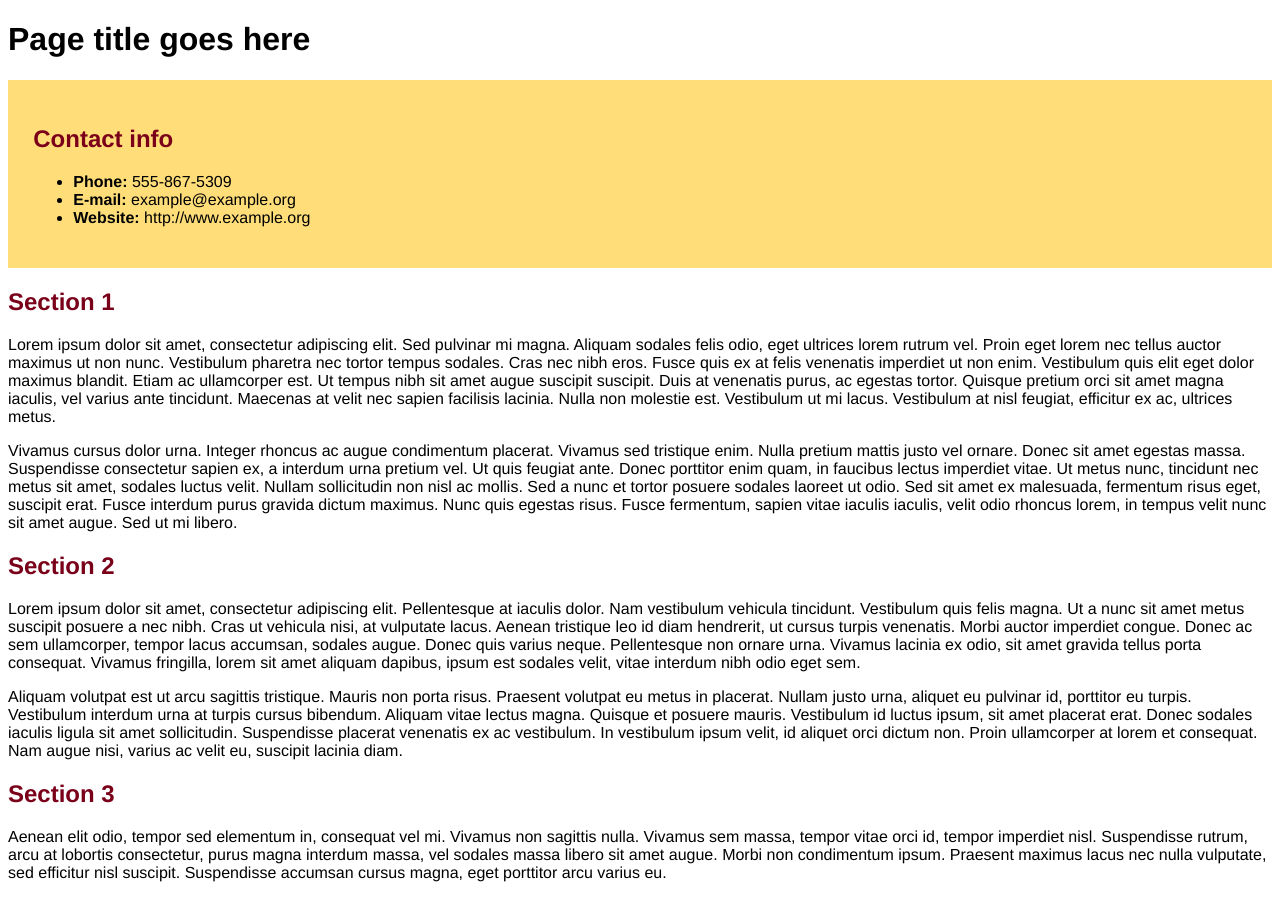
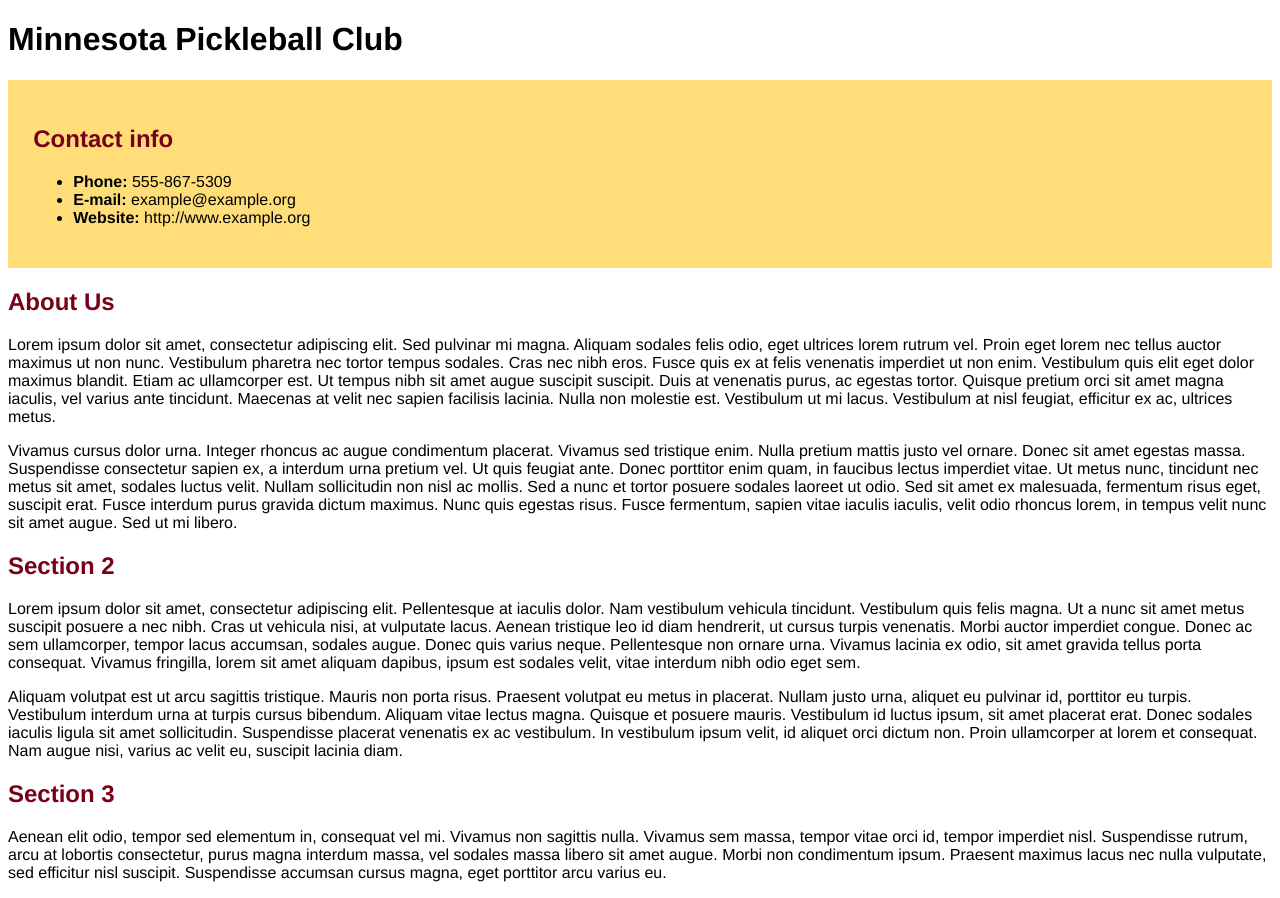
Before and after one commit to might4right/MN-Pickleball-Club, a plain HTML site: page index.html in a window 1280 px wide. Drawn offline with Linux system fonts and the light colour scheme.

Commit message:
Followed the tutorial steps.

```diff
--- a/index.html
+++ b/index.html
@@ -1,12 +1,12 @@
 <!doctype html>
 <head>
-  <title>Page title</title>
+  <title>Homepage - University of Minnesota Pickleball Club</title>
   <link rel="stylesheet" type="text/css" href="styles.css">
 </head>
 
 <body>
 
-<h1>Page title goes here</h1>
+<h1>Minnesota Pickleball Club</h1>
 
 <div id="contact">
 <h2>Contact info</h2>
@@ -17,7 +17,7 @@
 </ul>
 </div>
 
-<h2>Section 1</h2>
+<h2>About Us</h2>
 
 <p>Lorem ipsum dolor sit amet, consectetur adipiscing elit. Sed pulvinar mi magna. Aliquam sodales felis odio, eget ultrices lorem rutrum vel. Proin eget lorem nec tellus auctor maximus ut non nunc. Vestibulum pharetra nec tortor tempus sodales. Cras nec nibh eros. Fusce quis ex at felis venenatis imperdiet ut non enim. Vestibulum quis elit eget dolor maximus blandit. Etiam ac ullamcorper est. Ut tempus nibh sit amet augue suscipit suscipit. Duis at venenatis purus, ac egestas tortor. Quisque pretium orci sit amet magna iaculis, vel varius ante tincidunt. Maecenas at velit nec sapien facilisis lacinia. Nulla non molestie est. Vestibulum ut mi lacus. Vestibulum at nisl feugiat, efficitur ex ac, ultrices metus. </p>
 
```
